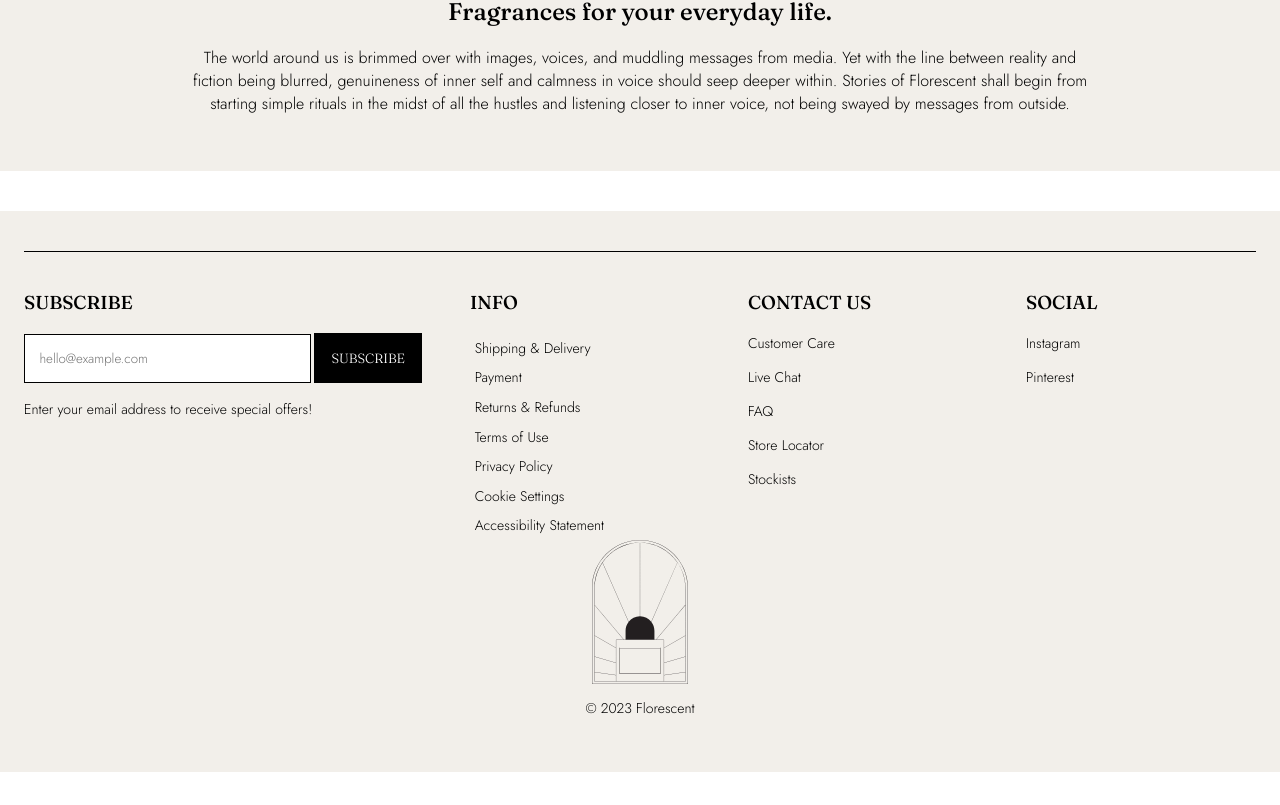
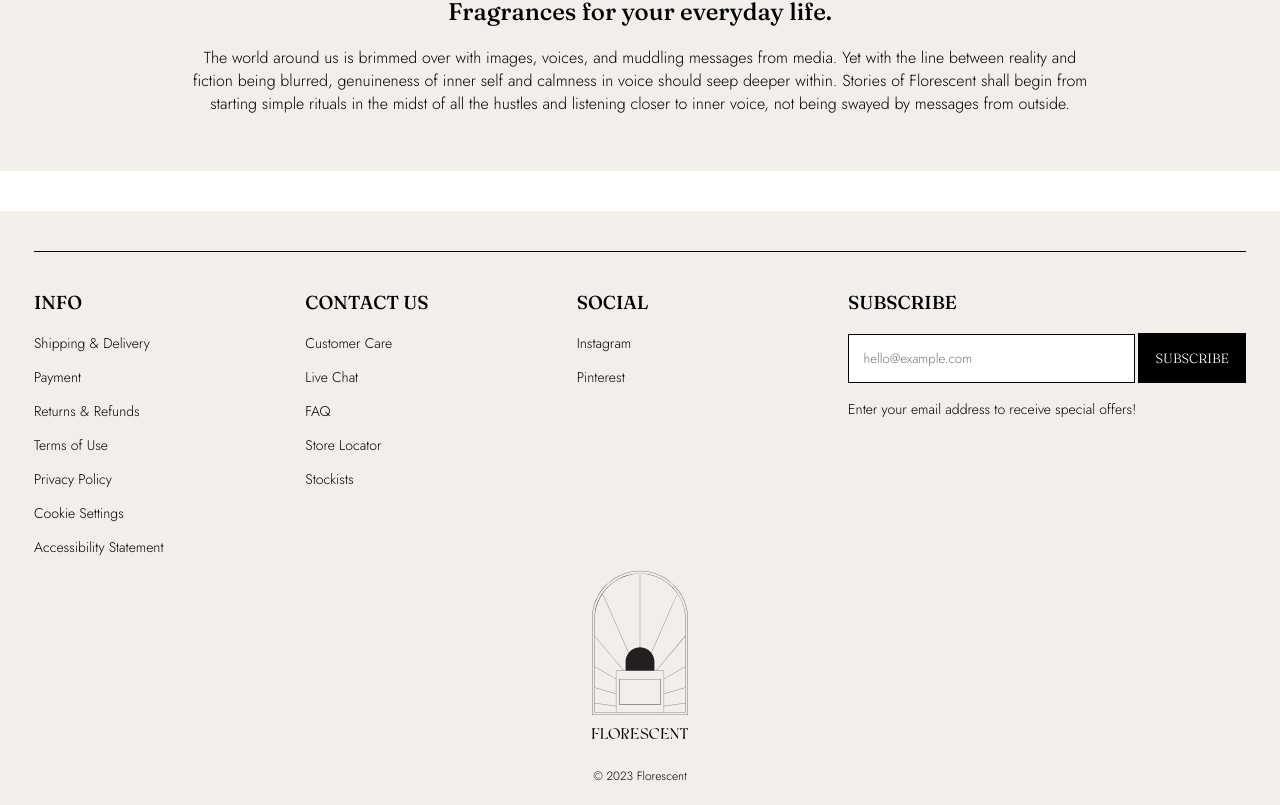
Before and after one commit to lisamarieandersson/florescent, a Svelte app: page / in a window 1280 px wide. Shown: the part 1675-2480 px from the top of the page. Before the commit the page ends 2447 px from the top, so only its background shows below. Built offline with nearby package versions, Linux system fonts and the light colour scheme.

Commit message:
arranged content

```diff
--- a/src/Footer.svelte
+++ b/src/Footer.svelte
@@ -1,14 +1,6 @@
 <div class="footer-container">
   <div class="line" />
   <div class="footer-columns">
-    <div class="newsletter">
-      <h3>Subscribe</h3>
-      <div class="newsletter-form">
-        <input type="email" placeholder="hello@example.com" />
-        <button>Subscribe</button>
-        <p>Enter your email address to receive special offers!</p>
-      </div>
-    </div>
     <div class="info">
       <h3>Info</h3>
       <p>Shipping & Delivery</p>
@@ -32,9 +24,26 @@
       <p>Instagram</p>
       <p>Pinterest</p>
     </div>
+    <div class="newsletter">
+      <h3>Subscribe</h3>
+      <div class="newsletter-form">
+        <input type="email" placeholder="hello@example.com" />
+        <button>Subscribe</button>
+        <p>Enter your email address to receive special offers!</p>
+      </div>
+    </div>
   </div>
-  <div class="symbol-logo">
-    <img src="../symbol-florescent.svg" alt="symbol florescent" />
+  <div class="symbol-and-logo">
+    <img
+      class="symbol"
+      src="../symbol-florescent.svg"
+      alt="symbol florescent"
+    />
+    <img
+      class="logotype"
+      src="../logotyp-florescent.svg"
+      alt="logotype florescent"
+    />
   </div>
   <div class="copy"><p>© 2023 Florescent</p></div>
 </div>
@@ -42,14 +51,13 @@
 <style>
   .footer-container {
     margin-top: 2.5rem;
-    padding: 2.5rem 1.5rem;
+    padding: 2.5rem 2.125rem 0.5rem 2.125rem;
     background-color: #f2efea;
   }
 
   .footer-columns {
     display: grid;
-    grid-template-columns: auto 1fr 1fr 1fr;
-    gap: 3rem;
+    grid-template-columns: 1fr 1fr 1fr auto;
   }
 
   .line {
@@ -105,25 +113,29 @@
     color: #000000;
   }
 
-  .symbol-logo {
+  .symbol-and-logo {
     display: flex;
-    justify-content: center;
-    align-items: center;
+    flex-direction: column;
+    padding-bottom: 1rem;
+  }
+
+  .symbol {
     width: 6rem;
     height: auto;
     margin: 0 auto;
   }
 
-  .info {
-    display: flex;
-    flex-direction: column;
-  }
-
-  .info p {
-    margin: 0.3rem;
+  .logotype {
+    padding-top: 0.8rem;
+    width: 6rem;
+    height: auto;
+    margin: 0 auto;
   }
 
   .copy {
     text-align: center;
   }
+  .copy p {
+    font-size: 0.75rem;
+  }
 </style>
```
